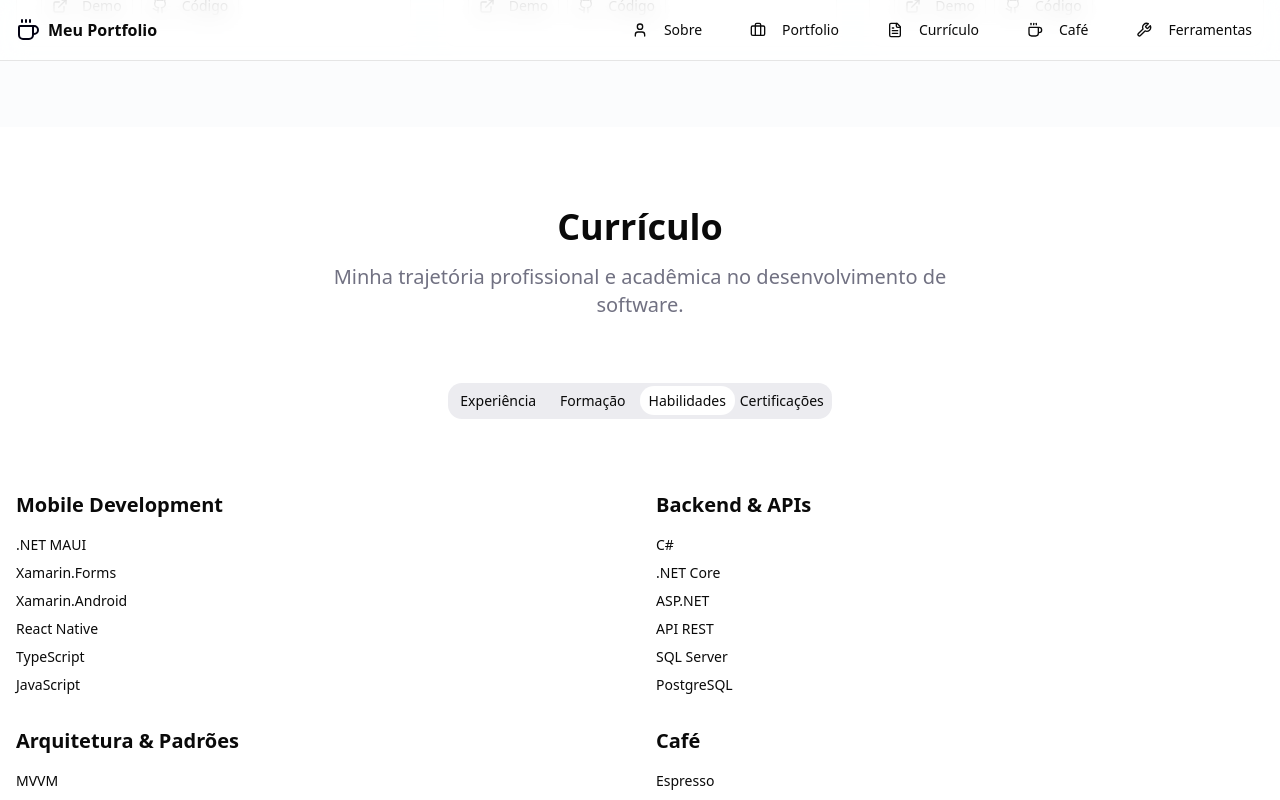
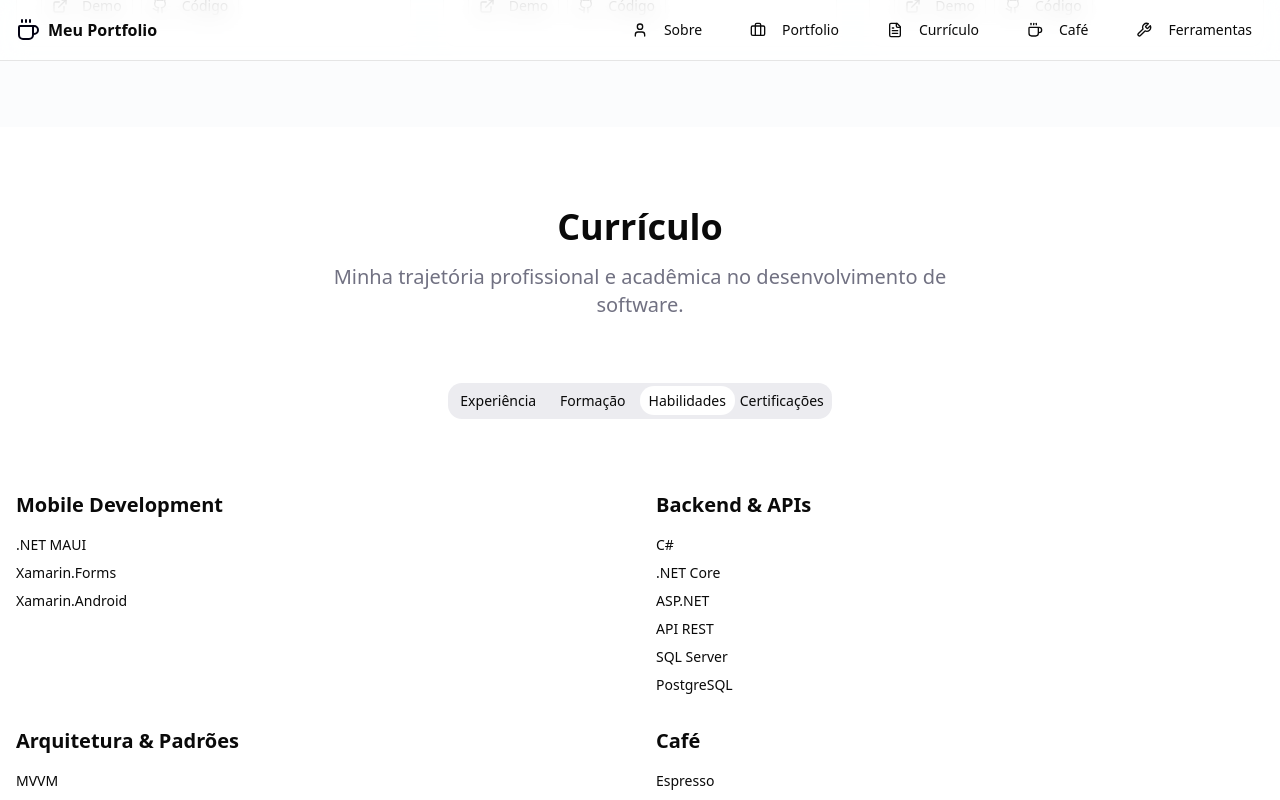
Before and after one commit to lyncolnms/lcarmo, a React (Create React App) app: page / in a window 1280 px wide. Both pictures are taken after a click on the button "Habilidades". Shown: the part 1504-2304 px from the top of the page. Built offline with nearby package versions, Linux system fonts and the light colour scheme.

Commit message:
Update src/components/ResumeSection.tsx

```diff
--- a/src/components/ResumeSection.tsx
+++ b/src/components/ResumeSection.tsx
@@ -159,7 +159,7 @@ export function ResumeSection() {
               <div>
                 <h3 className="text-xl font-semibold mb-4">Mobile Development</h3>
                 <div className="space-y-2">
-                  {[".NET MAUI", "Xamarin.Forms", "Xamarin.Android", "React Native", "TypeScript", "JavaScript"].map((skill) => (
+                  {[".NET MAUI", "Xamarin.Forms", "Xamarin.Android"].map((skill) => (
                     <div key={skill} className="flex items-center justify-between">
                       <span className="text-sm">{skill}</span>
                       <div className="w-24 h-2 bg-muted rounded-full overflow-hidden">
```
